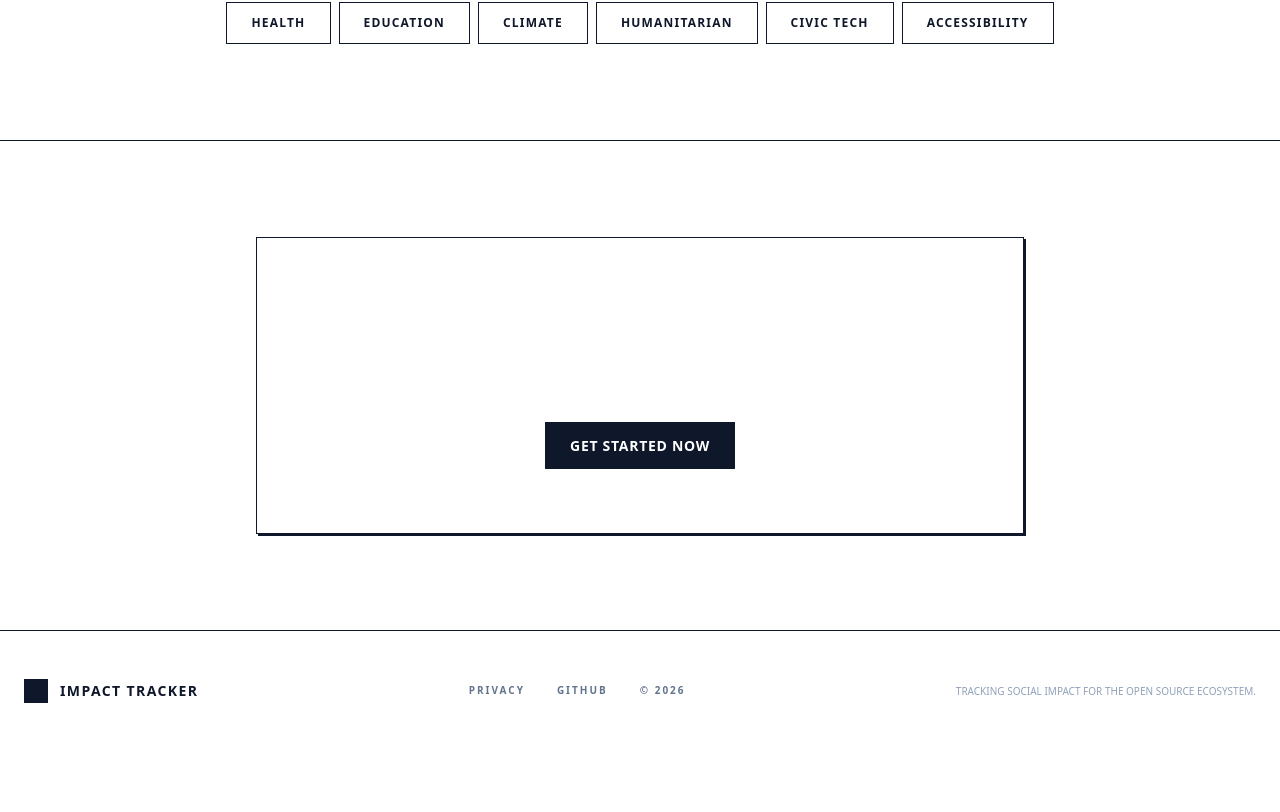
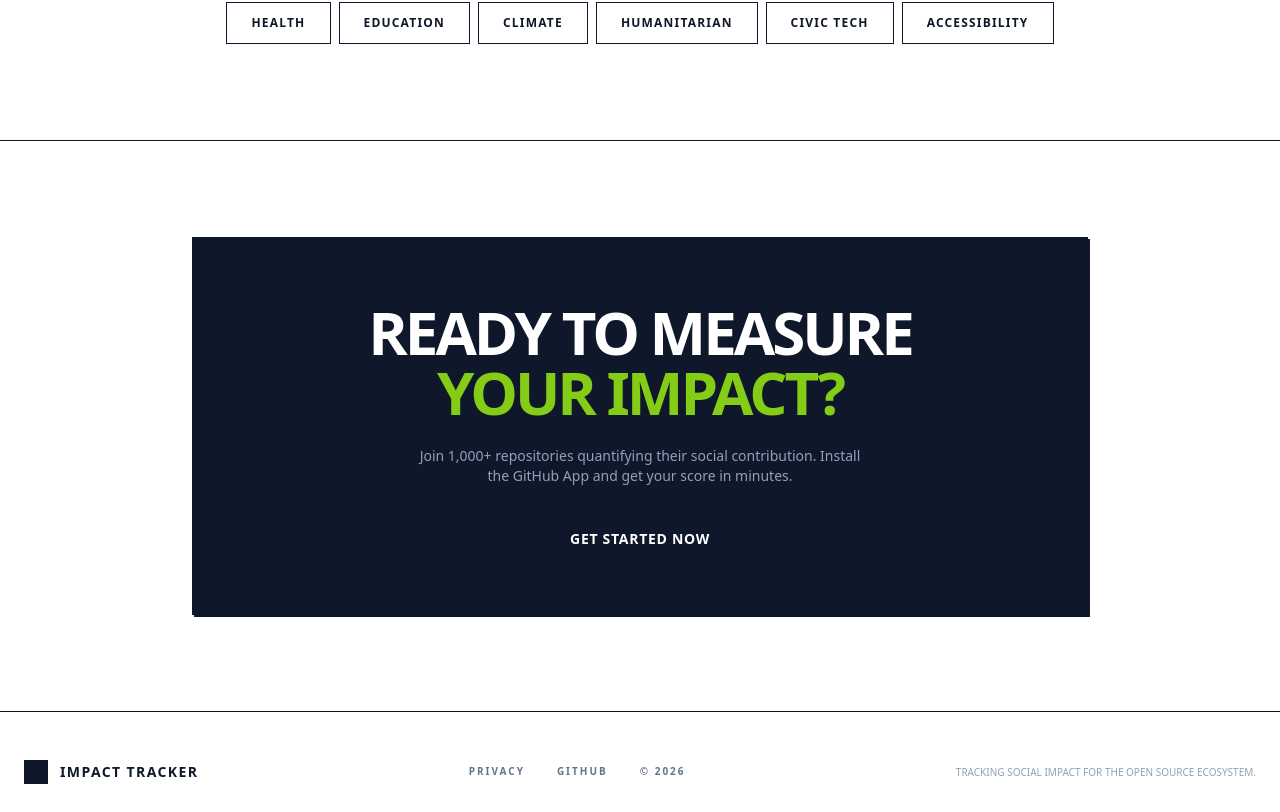
Before and after one commit to Huzaifa-12Imran/ImpactTracker, a Next.js app in the folder apps/web/: page / in a window 1280 px wide. Shown: the part 2236-3048 px from the top of the page. Before the commit the page ends 2987 px from the top, so only its background shows below. Built offline with nearby package versions, Linux system fonts and the light colour scheme; no server answers.

Commit message:
fix: cta visibility and background override

```diff
--- a/apps/web/app/globals.css
+++ b/apps/web/app/globals.css
@@ -57,7 +57,6 @@ body {
 
 /* --- Structured Console Card --- */
 .console-card {
-  background: white;
   border: 1px solid var(--color-jet-black);
   transition: all 0.2s cubic-bezier(0.165, 0.84, 0.44, 1);
   box-shadow: 2px 2px 0px var(--color-jet-black);
--- a/apps/web/app/page.tsx
+++ b/apps/web/app/page.tsx
@@ -208,14 +208,18 @@ function SectorsSection() {
 function CTASection() {
   return (
     <section className="px-6 py-24">
-      <div className="mx-auto max-w-3xl">
-        <div className="console-card bg-primary-600 p-16 text-center">
-          <h2 className="mb-6 font-syne text-4xl font-bold uppercase tracking-tighter text-white md:text-5xl">
-            START TRACKING <br /> YOUR IMPACT.
+      <div className="mx-auto max-w-4xl">
+        <div className="console-card bg-jet-black p-16 text-center shadow-[8px_8px_0px_#84cc16]">
+          <h2 className="mb-6 font-syne text-4xl font-bold uppercase tracking-tighter text-white md:text-6xl">
+            READY TO MEASURE <br /> <span className="text-accent-500">YOUR IMPACT?</span>
           </h2>
+          <p className="mb-10 mx-auto max-w-md font-sans text-sm font-medium text-slate-400">
+            Join 1,000+ repositories quantifying their social contribution.
+            Install the GitHub App and get your score in minutes.
+          </p>
           <a
             href={`${process.env.NEXT_PUBLIC_API_URL ?? "http://localhost:4000"}/api/auth/github`}
-            className="btn-primary inline-block bg-white text-jet-black hover:bg-accent-500"
+            className="btn-primary border-2 border-white bg-accent-500 text-jet-black hover:bg-white"
           >
             GET STARTED NOW
           </a>
--- a/apps/web/components/SectorBadge.tsx
+++ b/apps/web/components/SectorBadge.tsx
@@ -19,7 +19,7 @@ export default function SectorBadge({
   const color = SECTOR_COLORS[sector];
 
   return (
-    <div className="console-card p-8">
+    <div className="console-card p-8 bg-white">
       <h3 className="mb-6 font-syne text-xs font-bold uppercase tracking-[0.2em] text-slate-400">
         Classification Output
       </h3>
```
